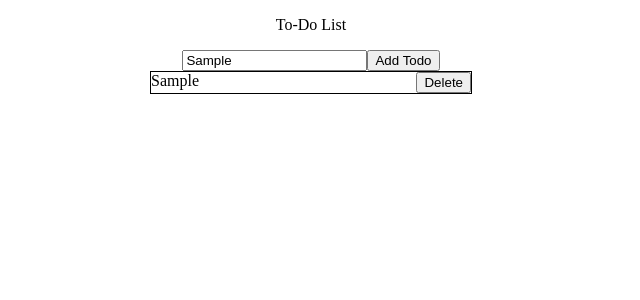
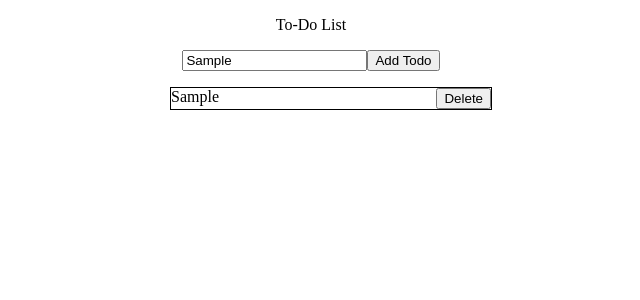
Before and after one commit to acciojob/todo-react-Nitintembhare29, a React app: page / in a window 1280 px wide. Both pictures are taken after typing "Sample" into the empty fields and a click on the button "Add Todo". Shown: the top 300 px of the page, without its empty margins (329-969 px from the left). Built offline with nearby package versions, Linux system fonts and the light colour scheme.

Commit message:
third commit

```diff
--- a/src/components/TodoList.js
+++ b/src/components/TodoList.js
@@ -3,13 +3,13 @@ import React from "react";
 const TodoList = (props)=>{
 
     return(
-        <li className="list-div">
-            <div className="list-item">
+        <ul className="list-div">
+            <li className="list-item">
                 <div>{props.item}</div>
                 <div
                 onClick={()=>props.deleteitem(props.index)}><button>Delete</button></div>
-            </div>
-        </li>
+            </li>
+        </ul>
 
     )
 }
```
